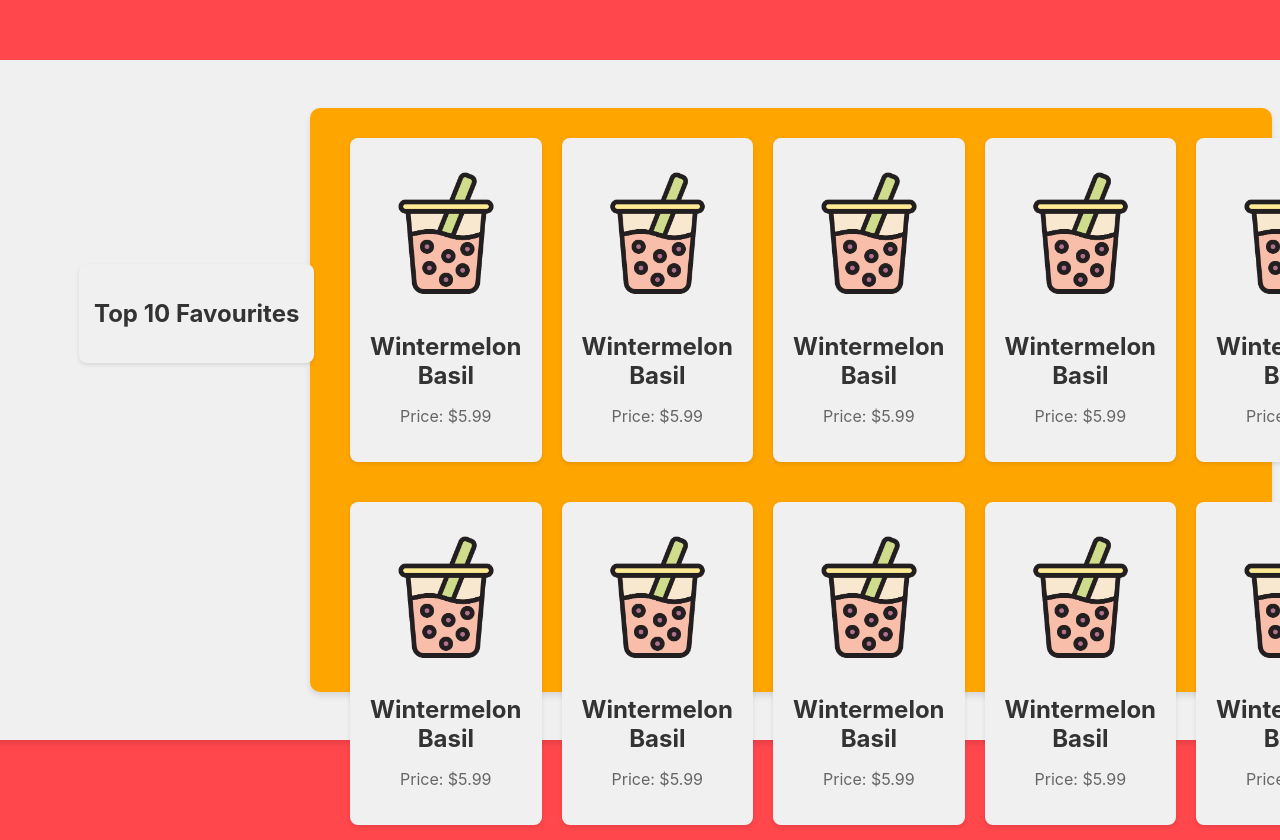
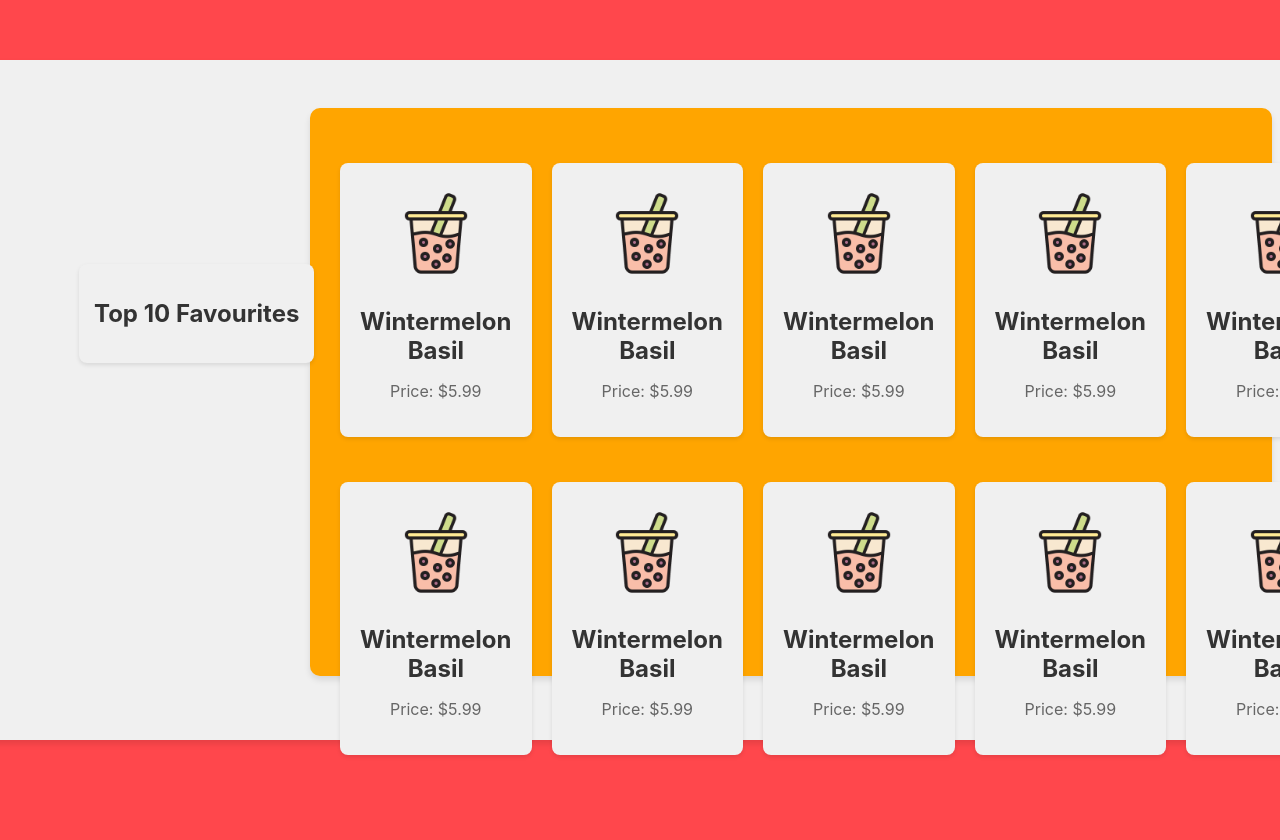
Before and after one commit to SleepOnFirewood/reactthings, a React (Create React App) app in the folder BubbleTeaMenu/main/myapp/: page / in a window 1280 px wide. Shown: the top 840 px of the page. Built offline with nearby package versions, Linux system fonts and the light colour scheme.

Commit message:
adjust css

```diff
--- a/BubbleTeaMenu/main/myapp/src/component/BubbleTeaContainer/BubbleTeaContainer.css
+++ b/BubbleTeaMenu/main/myapp/src/component/BubbleTeaContainer/BubbleTeaContainer.css
@@ -2,7 +2,7 @@
     position: fixed;
     width: 72vw;
     left: 25%;
-    height: 68vh;
+    height: 66vh;
     top: 7%;
     background-color: orange;
     border-radius: 10px;
@@ -15,7 +15,9 @@
 .BubbleTeaContainer .bottom-cards {
     display: flex;
     justify-content: space-between;
-    margin-bottom: 20px; /* Space between top and bottom rows */
+    margin-bottom: 10px; /* Space between top and bottom rows */
+    margin-left: -10px;
+    margin-top: 25px;
     width: 100%;
     padding: 0 10px;
 }
--- a/BubbleTeaMenu/main/myapp/src/component/Card/Card.css
+++ b/BubbleTeaMenu/main/myapp/src/component/Card/Card.css
@@ -19,7 +19,7 @@
 
   .card-image {
     width: 100%;
-    height: 150px;  /* Adjust this value to match your desired image height */
-    object-fit: cover;  /* Maintains aspect ratio while covering the area */
+    height: 100px;  /* Adjust this value to match your desired image height */
+    object-fit: contain;  /* Maintains aspect ratio while covering the area */
     border-radius: 8px 8px 0 0; /* Rounded top corners */
 }
```
